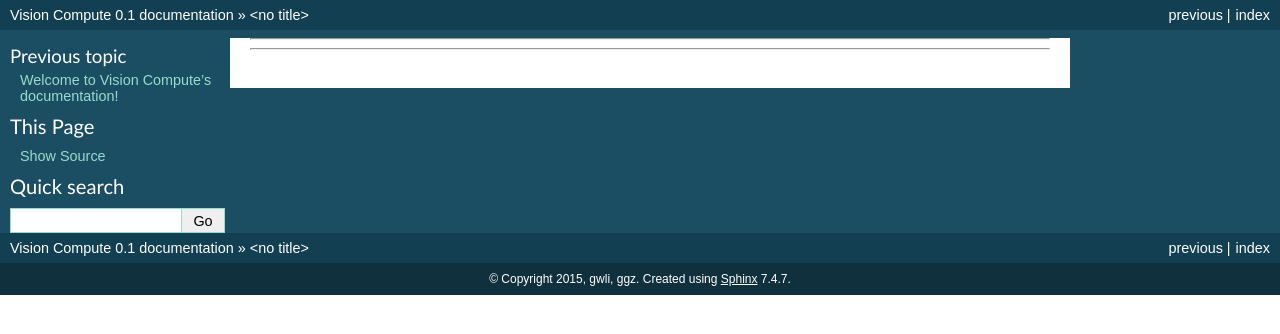
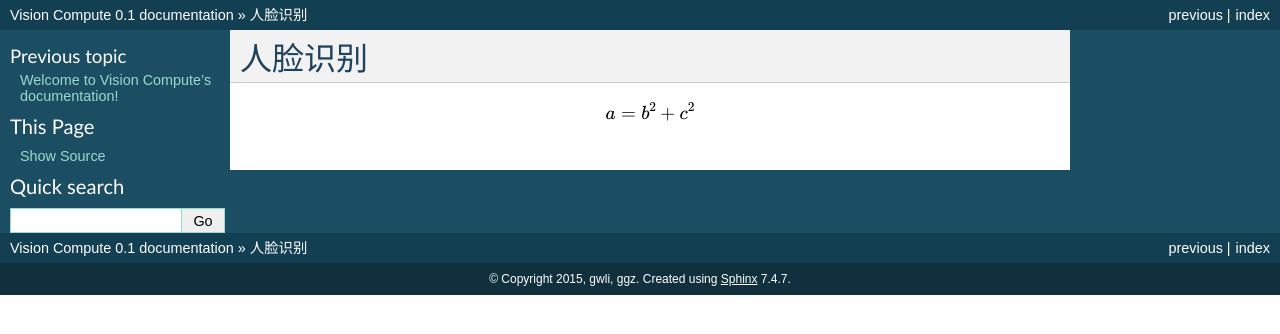
Before and after one commit to gwli/VisionCompute, a Sphinx documentation site: the page built from source/FaceDetect.rst, in a window 1280 px wide. Shown: the top 334 px of the page. Built offline with Sphinx 7.4.7, drawn with Linux system fonts in a browser that asks for light colours.

Commit message:
try math

```diff
--- a/source/FaceDetect.rst
+++ b/source/FaceDetect.rst
@@ -1,3 +1,7 @@
-****
+人脸识别
+********
 
-****
+
+.. math::
+
+   a = b^2 + c^2
```
